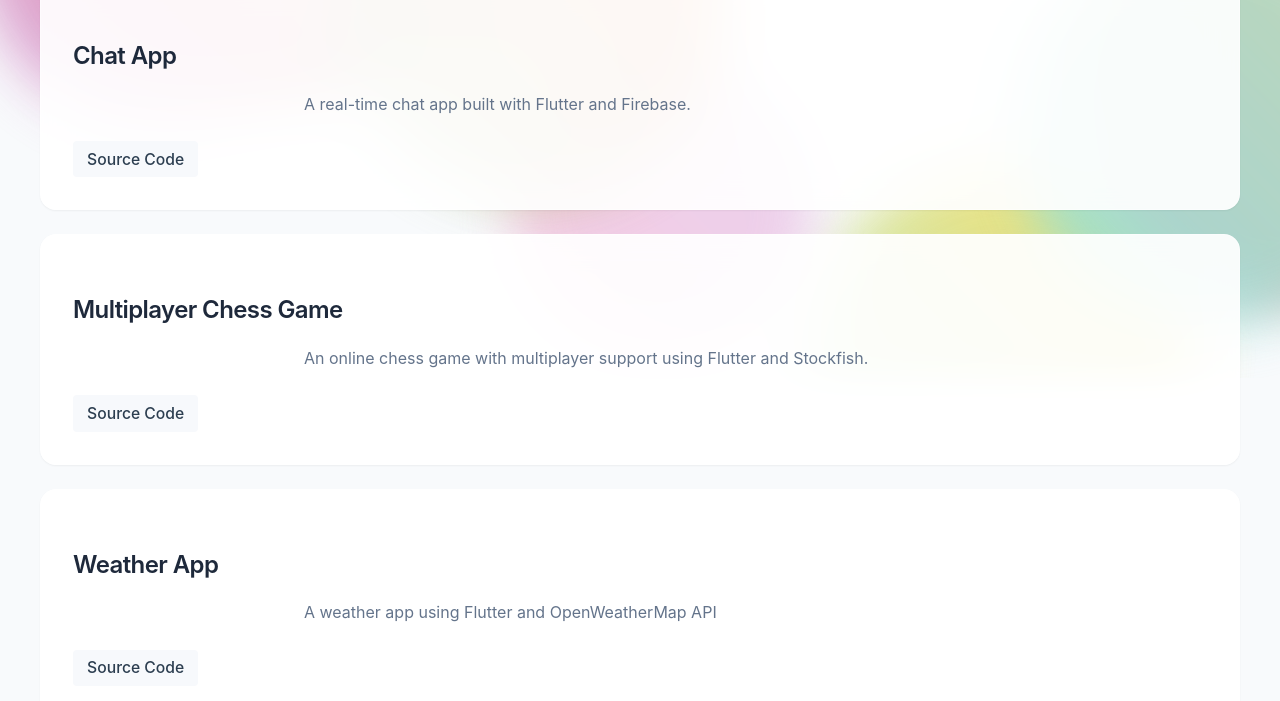
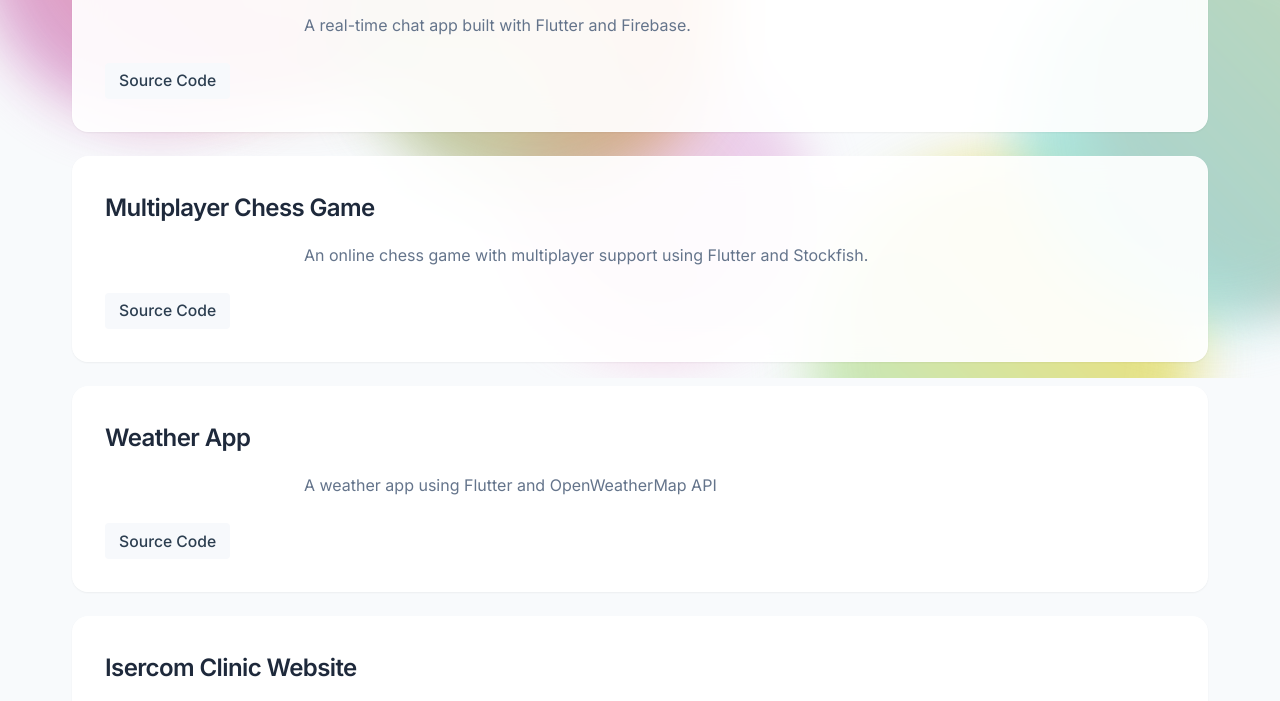
Before and after one commit to unknown-nymus18/portfolio, a plain HTML site: page index.html in a window 1280 px wide. Shown: the part 422-1123 px from the top of the page. Drawn offline with Linux system fonts and the light colour scheme.

Commit message:
fixed merging issues

```diff
--- a/styles.css
+++ b/styles.css
@@ -1,8 +1,27 @@
-<<<<<<< HEAD
+@import url('https://fonts.googleapis.com/css2?family=Inter:wght@300;400;500;600;700&family=JetBrains+Mono:wght@400;500;600&display=swap');
+
 * {
   margin: 0;
   padding: 0;
   box-sizing: border-box;
+}
+
+:root {
+  --primary-color: #2563eb;
+  --primary-dark: #1d4ed8;
+  --secondary-color: #64748b;
+  --accent-color: #f59e0b;
+  --text-primary: #1e293b;
+  --text-secondary: #64748b;
+  --text-light: #94a3b8;
+  --bg-primary: #ffffff;
+  --bg-secondary: #f8fafc;
+  --bg-tertiary: #f1f5f9;
+  --border-color: #e2e8f0;
+  --shadow-sm: 0 1px 2px 0 rgb(0 0 0 / 0.05);
+  --shadow-md: 0 4px 6px -1px rgb(0 0 0 / 0.1), 0 2px 4px -2px rgb(0 0 0 / 0.1);
+  --shadow-lg: 0 10px 15px -3px rgb(0 0 0 / 0.1), 0 4px 6px -4px rgb(0 0 0 / 0.1);
+  --shadow-xl: 0 20px 25px -5px rgb(0 0 0 / 0.1), 0 8px 10px -6px rgb(0 0 0 / 0.1);
 }
 
 .space{
@@ -10,24 +29,10 @@
   transition: all 0.3s ease;
 }
 
-body {
-  font-family: 'Segoe UI', sans-serif;
-  line-height: 1.6;
-  background-color: #f7f9fc;
-  color: #333;
-}
-
-
-
-.container {
-  padding: 1.5rem;
-  margin-left: 20px;
-  margin-right: 20px;
-}
-
 @media (max-width: 700px) {
   .contact-form {
     flex-direction: column !important;
+    padding: 0.7rem 0;
     align-items: stretch !important;
   }
 
@@ -417,33 +422,6 @@ header .container nav {
     margin: 0.5rem 0;
     font-size: 1.1rem;
   }
-}
-
-=======
-@import url('https://fonts.googleapis.com/css2?family=Inter:wght@300;400;500;600;700&family=JetBrains+Mono:wght@400;500;600&display=swap');
-
-* {
-  margin: 0;
-  padding: 0;
-  box-sizing: border-box;
-}
-
-:root {
-  --primary-color: #2563eb;
-  --primary-dark: #1d4ed8;
-  --secondary-color: #64748b;
-  --accent-color: #f59e0b;
-  --text-primary: #1e293b;
-  --text-secondary: #64748b;
-  --text-light: #94a3b8;
-  --bg-primary: #ffffff;
-  --bg-secondary: #f8fafc;
-  --bg-tertiary: #f1f5f9;
-  --border-color: #e2e8f0;
-  --shadow-sm: 0 1px 2px 0 rgb(0 0 0 / 0.05);
-  --shadow-md: 0 4px 6px -1px rgb(0 0 0 / 0.1), 0 2px 4px -2px rgb(0 0 0 / 0.1);
-  --shadow-lg: 0 10px 15px -3px rgb(0 0 0 / 0.1), 0 4px 6px -4px rgb(0 0 0 / 0.1);
-  --shadow-xl: 0 20px 25px -5px rgb(0 0 0 / 0.1), 0 8px 10px -6px rgb(0 0 0 / 0.1);
 }
 
 .space{
@@ -1498,5 +1476,3 @@ header .container nav {
     height: 100px;
   }
 }
-
->>>>>>> 79eca31 ( added Isercom)
```
